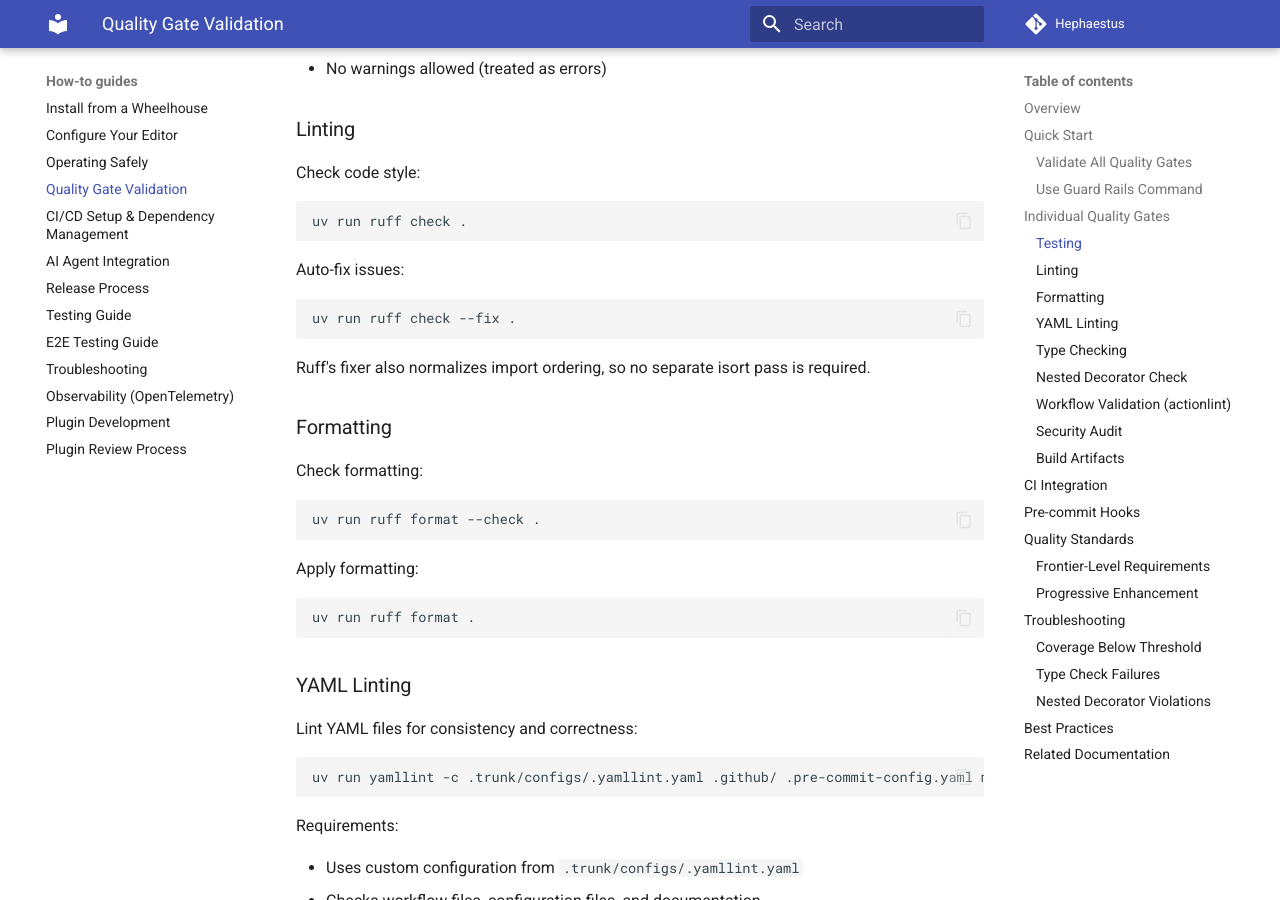
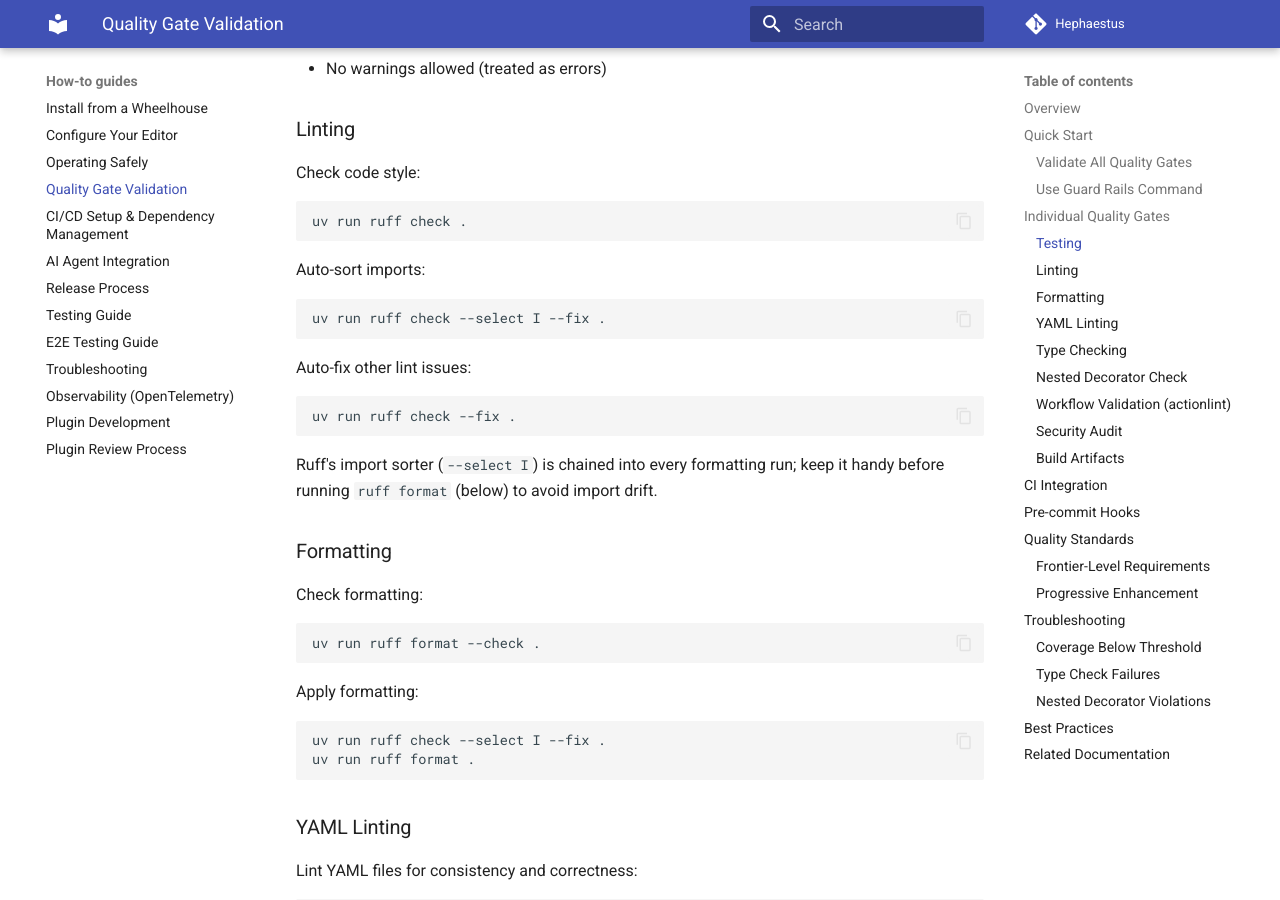
Before and after one commit to IAmJonoBo/Hephaestus, an MkDocs documentation site: the page built from docs/how-to/quality-gates.md, in a window 1280 px wide and 900 px high, scrolled down 1749 px. Built offline with MkDocs 1.6.1 and Material for MkDocs 9.7.7, drawn with Linux system fonts in a browser that asks for light colours; comment, search, counter and statistics services are not loaded.

Commit message:
feat: enhance quality checks with ruff isort integration and update documentation

````diff
--- a/docs/how-to/quality-gates.md
+++ b/docs/how-to/quality-gates.md
@@ -70,13 +70,20 @@ Check code style:
 uv run ruff check .
 ```
 
-Auto-fix issues:
+Auto-sort imports:
+
+```bash
+uv run ruff check --select I --fix .
+```
+
+Auto-fix other lint issues:
 
 ```bash
 uv run ruff check --fix .
 ```
 
-Ruff's fixer also normalizes import ordering, so no separate isort pass is required.
+Ruff's import sorter (`--select I`) is chained into every formatting run; keep it handy before running
+`ruff format` (below) to avoid import drift.
 
 ### Formatting
 
@@ -89,6 +96,7 @@ uv run ruff format --check .
 Apply formatting:
 
 ```bash
+uv run ruff check --select I --fix .
 uv run ruff format .
 ```
 
````
Also changed, not shown: CONTRIBUTING.md (+8 -6 lines), Next_Steps.md (+1 -1 lines), README.md (+7 -6 lines), docs/explanation/frontier-standards.md (+12 -12 lines), docs/how-to/troubleshooting.md (+2 -1 lines), scripts/README.md (+6 -4 lines), .github/RELEASE_CHECKLIST_TEMPLATE.md, .github/copilot-instructions.md, 4 other files.
